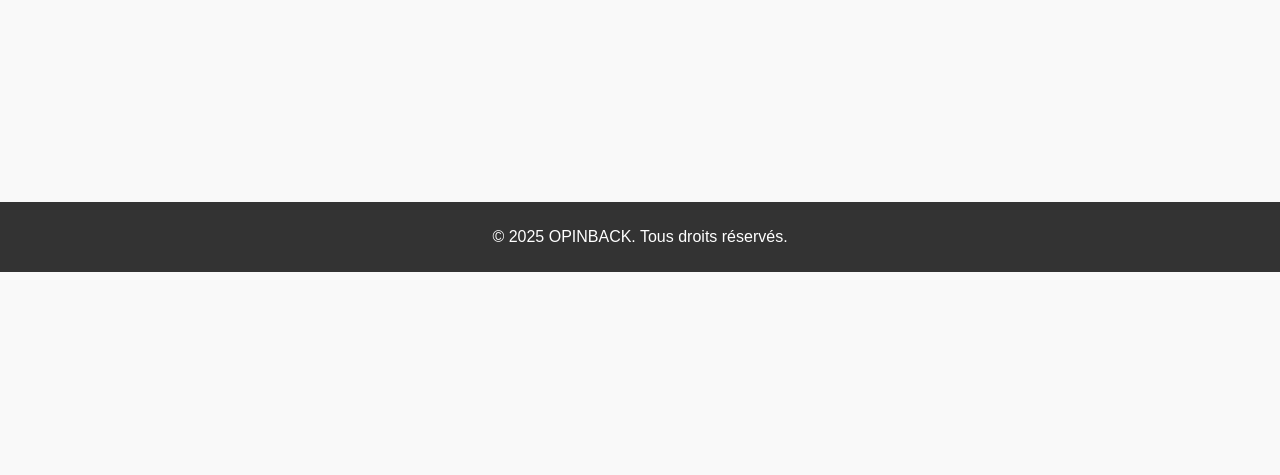
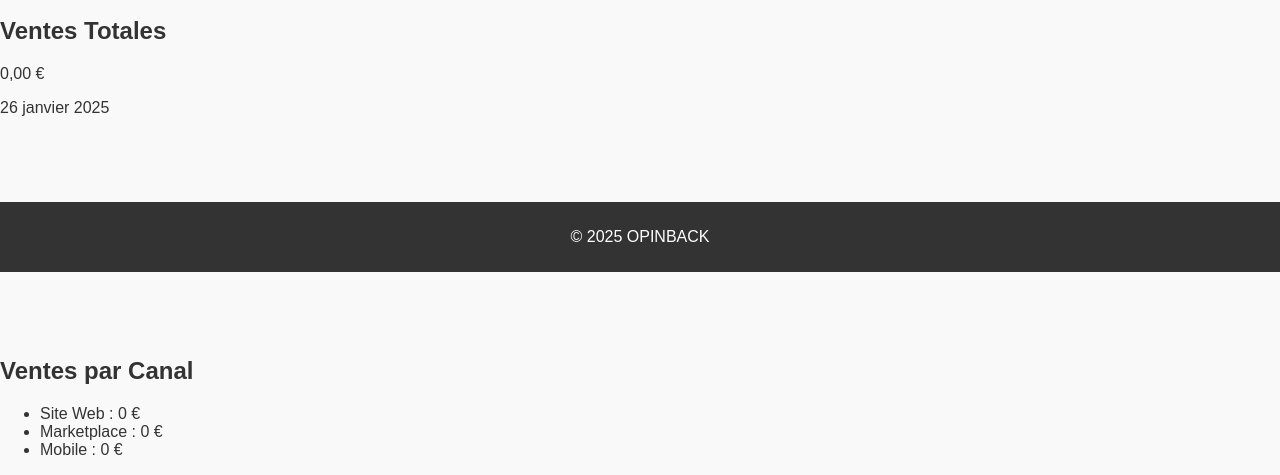
Before and after one commit to Debutant610/OPINBACK, a plain HTML site: page index.html in a window 1280 px wide. Shown: the part 528-1003 px from the top of the page. Before the commit the page ends 800 px from the top, so only its background shows below. Drawn offline with nearby package versions, Linux system fonts and the light colour scheme.

Commit message:
index.html

```diff
--- a/index.html
+++ b/index.html
@@ -40,3 +40,47 @@
     <h2>Nos produits populaires</h2>
     <p>Découvrez les meilleures offres sur OPINBACK !</p>
 </section>
+<!DOCTYPE html>
+<html lang="fr">
+<head>
+  <meta charset="UTF-8">
+  <meta name="viewport" content="width=device-width, initial-scale=1.0">
+  <title>OPINBACK - Analyse</title>
+  <link rel="stylesheet" href="style.css">
+  <script src="https://cdn.jsdelivr.net/npm/chart.js"></script> <!-- Bibliothèque pour graphiques -->
+</head>
+<body>
+  <header>
+    <h1>OPINBACK - Analyses de Données</h1>
+  </header>
+
+  <main>
+    <!-- Section d'analyse -->
+    <section class="data-analysis">
+      <h2>Ventes Totales</h2>
+      <div class="sales-summary">
+        <p>0,00 €</p>
+        <p>26 janvier 2025</p>
+      </div>
+
+      <!-- Graphique pour les ventes -->
+      <canvas id="salesChart" width="400" height="200"></canvas>
+    </section>
+
+    <section class="sales-channels">
+      <h2>Ventes par Canal</h2>
+      <ul>
+        <li>Site Web : 0 €</li>
+        <li>Marketplace : 0 €</li>
+        <li>Mobile : 0 €</li>
+      </ul>
+    </section>
+  </main>
+
+  <footer>
+    <p>&copy; 2025 OPINBACK</p>
+  </footer>
+
+  <script src="script.js"></script>
+</body>
+</html>
```
